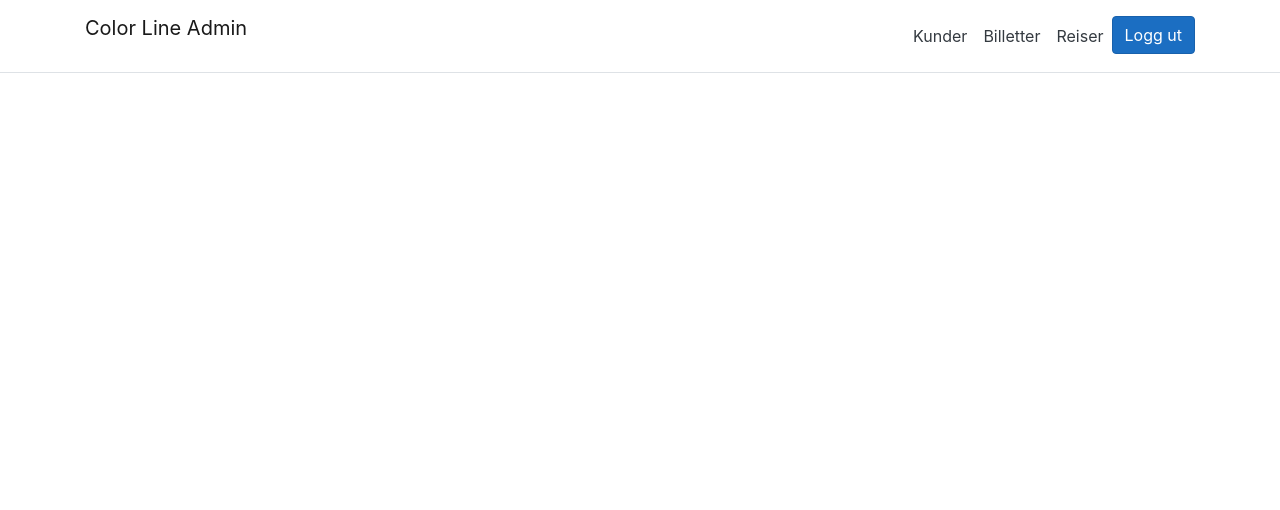
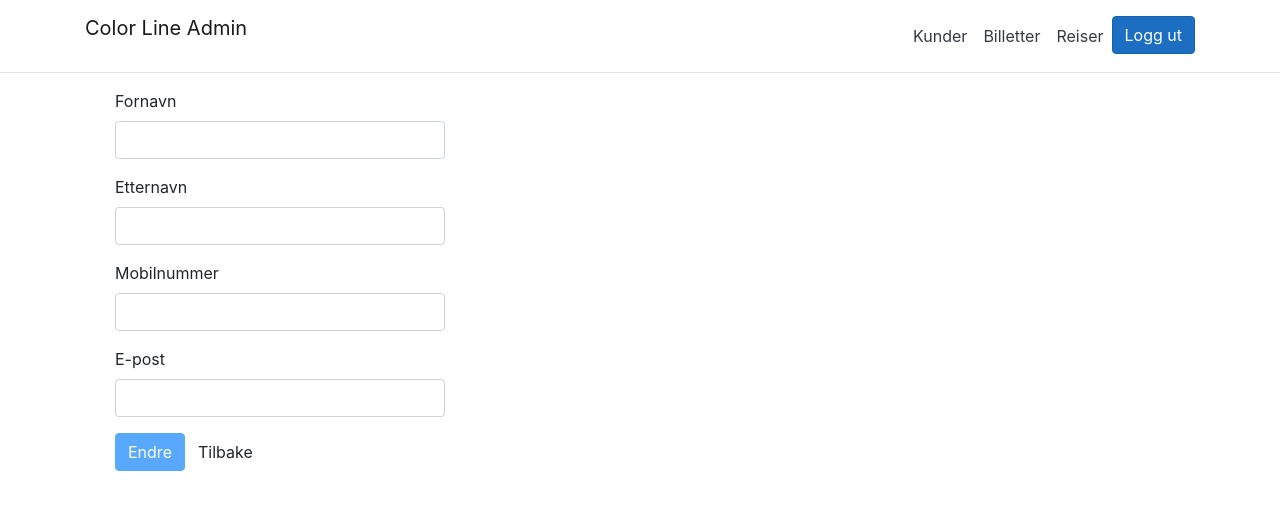
Before and after one commit to AndreasTHansen/WebApp2, an Angular app in the folder WebApp2/ClientApp/: page /endreKunde/1 in a window 1280 px wide. Before the commit this address led to /. Shown: the top 510 px of the page. Built offline with nearby package versions, Linux system fonts and the light colour scheme; no server answers.

Commit message:
Endret liste til listeKunde etc

```diff
--- a/WebApp2/ClientApp/src/app/endre/endre.html
+++ b/WebApp2/ClientApp/src/app/endre/endreKunde.html
@@ -33,7 +33,7 @@
             </div>
             <div class="form-group">
                 <button type="submit" [disabled]="!skjema.valid" class="btn btn-primary">Endre</button>
-                <button class="btn btn-default" routerLink="/liste">Tilbake</button>
+                <button class="btn btn-default" routerLink="/listeKunde">Tilbake</button>
             </div>
         </form>
     </div>
--- a/WebApp2/ClientApp/src/app/endre/endre.ts
+++ b/WebApp2/ClientApp/src/app/endre/endreKunde.ts
@@ -8,9 +8,9 @@ import { EndreModal } from "../modals/endreModal";
 import { NgbModal } from '@ng-bootstrap/ng-bootstrap';
 
 @Component({
-  templateUrl: "endre.html"
+  templateUrl: "endreKunde.html"
 })
-export class Endre {
+export class EndreKunde {
   skjema: FormGroup;
   endretKunde: string;
 
@@ -75,9 +75,9 @@ export class Endre {
       .subscribe(
         retur => {
           this.endretKunde = "For kunde: " + endretKunde.fornavn + "  " + endretKunde.etternavn;
-          const endreModal = this.modalService.open(EndreModal)
+          const endreModal = this.modalService.open(EndreModal);
           endreModal.componentInstance.endreObjekt = this.endretKunde;
-          this.router.navigate(['/liste']);
+          this.router.navigate(['/listeKunde']);
         },
         error => console.log(error)
       );
--- a/WebApp2/ClientApp/src/app/lagre/lagre.html
+++ b/WebApp2/ClientApp/src/app/lagre/lagreKunde.html
@@ -53,7 +53,7 @@
             </div>
             <div class="form-group">
                 <button type="submit" [disabled]="!skjema.valid" class="btn btn-primary">Registrer</button>
-                <button class="btn btn-default" routerLink="/liste">Tilbake</button>
+                <button class="btn btn-default" routerLink="/listeKunde">Tilbake</button>
             </div>
         </form>
     </div>
--- a/WebApp2/ClientApp/src/app/lagre/lagre.ts
+++ b/WebApp2/ClientApp/src/app/lagre/lagreKunde.ts
@@ -5,9 +5,9 @@ import { Router } from '@angular/router';
 import { Kunde } from "../Kunde";
 
 @Component({
-  templateUrl: "lagre.html"
+  templateUrl: "lagreKunde.html"
 })
-export class Lagre {
+export class LagreKunde {
   skjema: FormGroup;
 
   validering = {
@@ -56,7 +56,7 @@ export class Lagre {
 
     this.http.post("api/kunde", lagretKunde)
       .subscribe(retur => {
-        this.router.navigate(['/liste']);
+        this.router.navigate(['/listeKunde']);
       },
        error => console.log(error)
       );
--- a/WebApp2/ClientApp/src/app/liste/liste.html
+++ b/WebApp2/ClientApp/src/app/liste/listeKunde.html
@@ -21,11 +21,11 @@
                         <td>{{kunde.mobilnummer}}</td>
                         <td>{{kunde.epost}}</td>
                         <td><button class="btn btn-danger" (click)="sletteKunde(kunde.id)">Slett</button></td>
-                        <td><button class="btn btn-success" [routerLink]="['/endre',kunde.id]">Endre</button></td>
+                        <td><button class="btn btn-success" [routerLink]="['/endreKunde',kunde.id]">Endre</button></td>
                     </tr>
                 </tbody>
             </table>
-            <button class='btn btn-primary' routerLink="/lagre">Legg til kunde</button>
+            <button class='btn btn-primary' routerLink="/lagreKunde">Legg til kunde</button>
         </div>
     </div>
 </div>
--- a/WebApp2/ClientApp/src/app/liste/liste.ts
+++ b/WebApp2/ClientApp/src/app/liste/listeKunde.ts
@@ -9,9 +9,9 @@ import { SletteModal } from "../modals/sletteModal";
 import { MenyService } from '../meny/meny.service';
 
 @Component({
-  templateUrl: "liste.html"
+  templateUrl: "listeKunde.html"
 })
-export class Liste implements OnInit{
+export class ListeKunde implements OnInit{
   alleKunder: Array<Kunde>;
   laster: boolean;
   kundeTilSletting: string;
@@ -62,7 +62,7 @@ export class Liste implements OnInit{
             error => alert("Denne reisen kan ikke slettes fordi den finnes i en billett")
           );
       }
-      this.router.navigate(['/liste']);
+      this.router.navigate(['/listeKunde']);
     });
   }
 }
--- a/WebApp2/ClientApp/src/app/login/login.ts
+++ b/WebApp2/ClientApp/src/app/login/login.ts
@@ -45,7 +45,7 @@ export class Login implements OnInit{
           alert(retur);
           alert("Du logget inn");
 
-          this.router.navigate(['/liste']);
+          this.router.navigate(['/listeKunde']);
 
           console.log(this.loginForm.value.brukernavn);
           console.log(this.loginForm.value.passord);
--- a/WebApp2/ClientApp/src/app/meny/meny.html
+++ b/WebApp2/ClientApp/src/app/meny/meny.html
@@ -15,7 +15,7 @@
                  [ngClass]="{ show: isExpanded }">
               <ul class="navbar-nav flex-grow">
                 <li class="nav-item">
-                  <a class="nav-link text-dark" routerLink="/liste">Kunder</a>
+                  <a class="nav-link text-dark" routerLink="/listeKunde">Kunder</a>
                 </li>
                 <li class="nav-item">
                   <a class="nav-link text-dark" routerLink="/billettListe">Billetter</a>
```
Also changed, not shown: WebApp2/ClientApp/src/app/app-routing.module.ts (+6 -6 lines), WebApp2/ClientApp/src/app/app.module.ts (+6 -6 lines), 1 other file (tests, documents, lock files or other folders).
